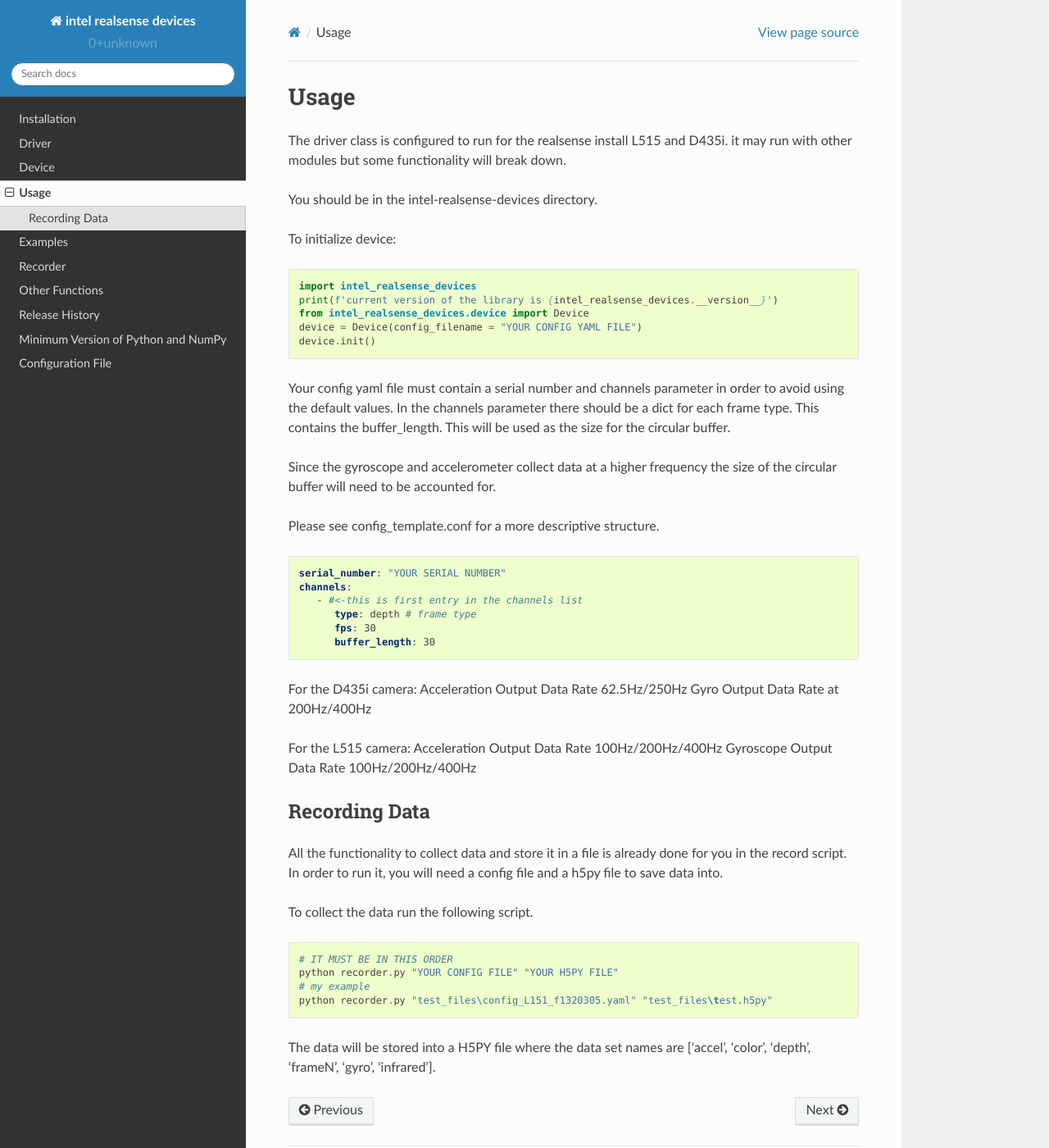
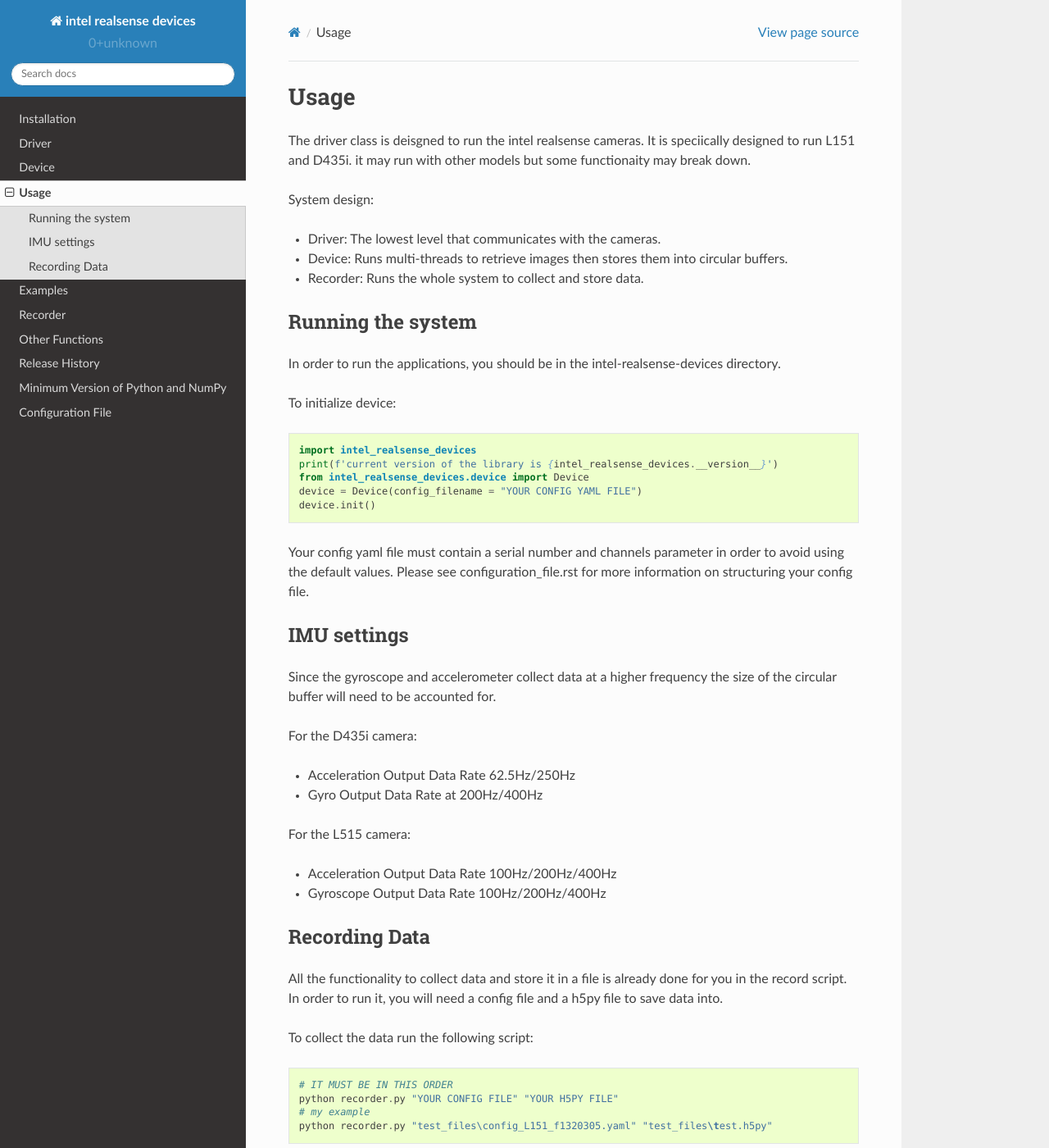
Before and after one commit to vstadnytskyi/intel-realsense-devices, a Sphinx documentation site: the page built from docs/source/usage.rst, in a window 1280 px wide and 1400 px high. Shown: the whole window at 82% size. Built offline with Sphinx 7.4.7 and the Read the Docs theme 2.0.0, drawn with Linux system fonts in a browser that asks for light colours; some of the changed text lies outside the part shown.

Commit message:
Update usage.rst

```diff
--- a/docs/source/usage.rst
+++ b/docs/source/usage.rst
@@ -2,10 +2,19 @@
 Usage
 =====
 
-The driver class is configured to run for the realsense install L515 and D435i.
-it may run with other modules but some functionality will break down.
+The driver class is deisgned to run the intel realsense cameras. It is speciically designed to run L151 and D435i.
+it may run with other models but some functionaity may break down.
 
-You should be in the intel-realsense-devices directory.
+System design:
+
+* Driver: The lowest level that communicates with the cameras.
+* Device: Runs multi-threads to retrieve images then stores them into circular buffers.
+* Recorder: Runs the whole system to collect and store data.
+
+Running the system
+-------------------
+
+In order to run the applications, you should be in the intel-realsense-devices directory.
 
 To initialize device:
 
@@ -18,39 +27,30 @@
    device.init()
 
 Your config yaml file must contain a serial number and channels parameter in order to avoid
-using the default values. In the channels parameter there should be a dict for each frame type.
-This contains the buffer_length. This will be used as the size for the circular buffer.
+using the default values. Please see configuration_file.rst for more information on structuring your config file.
+
+IMU settings
+------------
 
 Since the gyroscope and accelerometer collect data at a higher frequency the size of the circular buffer will need to be accounted for.
 
-Please see config_template.conf for a more descriptive structure.
+For the D435i camera:
 
-.. code-block:: yaml
-
-   serial_number: "YOUR SERIAL NUMBER"
-   channels:
-      - #<-this is first entry in the channels list
-         type: depth # frame type
-         fps: 30
-         buffer_length: 30
-
-
-For the D435i camera:
-Acceleration Output Data Rate 62.5Hz/250Hz
-Gyro Output Data Rate at 200Hz/400Hz
+* Acceleration Output Data Rate 62.5Hz/250Hz
+* Gyro Output Data Rate at 200Hz/400Hz
 
 For the L515 camera:
-Acceleration Output Data Rate 100Hz/200Hz/400Hz
-Gyroscope Output Data Rate 100Hz/200Hz/400Hz
 
-****************
+* Acceleration Output Data Rate 100Hz/200Hz/400Hz
+* Gyroscope Output Data Rate 100Hz/200Hz/400Hz
+
 Recording Data
-****************
+---------------
 
 All the functionality to collect data and store it in a file is already done for you in the record script.
 In order to run it, you will need a config file and a h5py file to save data into.
 
-To collect the data run the following script.
+To collect the data run the following script:
 
 .. code-block:: python
 
@@ -60,4 +60,4 @@
       python recorder.py "test_files\config_L151_f1320305.yaml" "test_files\test.h5py"
 
 
-The data will be stored into a H5PY file where the data set names are ['accel', 'color', 'depth', 'frameN', 'gyro', 'infrared'].
+The data will be stored into a H5PY file where the dataset names are ['accel', 'color', 'depth', 'frameN', 'gyro', 'infrared'].
```
